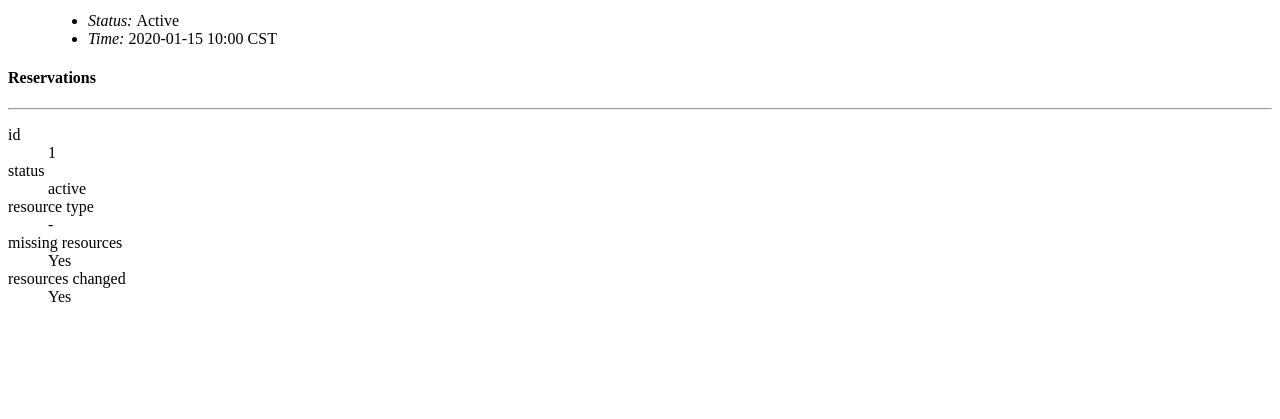
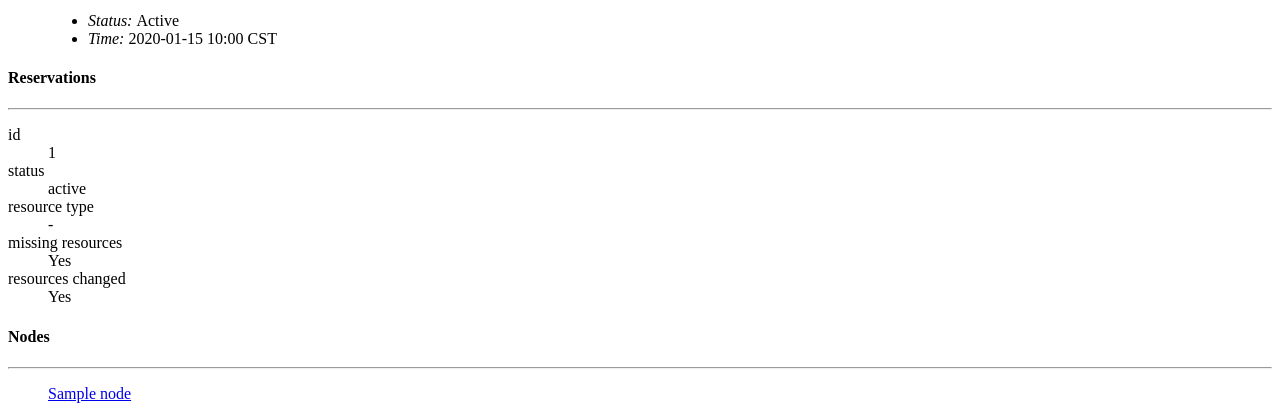
Before and after one commit to openstack/blazar-dashboard, a Django app: template blazar_dashboard/content/leases/templates/leases/_detail_overview.html in a window 1280 px wide. Shown: the part 418-837 px from the top of the page. Before the commit the page ends 720 px from the top, so only its background shows below. Run offline with Django 3.2, Linux system fonts and the light colour scheme; the template is opened without the code that fills it: most values are stand-ins (such as "Sample title", 1, 10 or a date in 2020).

Commit message:
List nodes on detail view

```diff
--- a/blazar_dashboard/content/leases/tabs.py
+++ b/blazar_dashboard/content/leases/tabs.py
@@ -49,7 +49,7 @@ class OverviewTab(tabs.Tab):
             exceptions.handle(request, msg, redirect=redirect)
 
         try:
-            nodes = client.node_in_lease(self.request, lease_id)
+            nodes = client.node_in_lease(self.request, lease_id, active_only=False)
         except Exception:
             redirect = reverse('horizon:project:leases:index')
             msg = _('Unable to retrieve nodes in lease.')
--- a/blazar_dashboard/content/leases/templates/leases/_detail_overview.html
+++ b/blazar_dashboard/content/leases/templates/leases/_detail_overview.html
@@ -68,4 +68,23 @@
       </dl>
     {% endfor %}
   </div>
+
+  <div class="info detail">
+    <h4>{% trans "Nodes" %}</h4>
+    <hr class="header_rule">
+    <dl class="dl-horizontal">
+      {% for node in nodes %}
+        <dt></dt>
+        <dd>
+        {% if site %}
+          <a href="https://www.chameleoncloud.org/hardware/node/sites/{{ site }}/clusters/chameleon/nodes/{{ node.hypervisor_hostname }}/">
+            {{ node.hypervisor_hostname }}
+          </a>
+        {% else %}
+          {{ node.hypervisor_hostname }}
+        {% endif %}
+        </dd>
+      {% endfor %}
+    </dl>
+  </div>
 </div>
```
Also changed, not shown: blazar_dashboard/api/client.py (+6 -3 lines).
